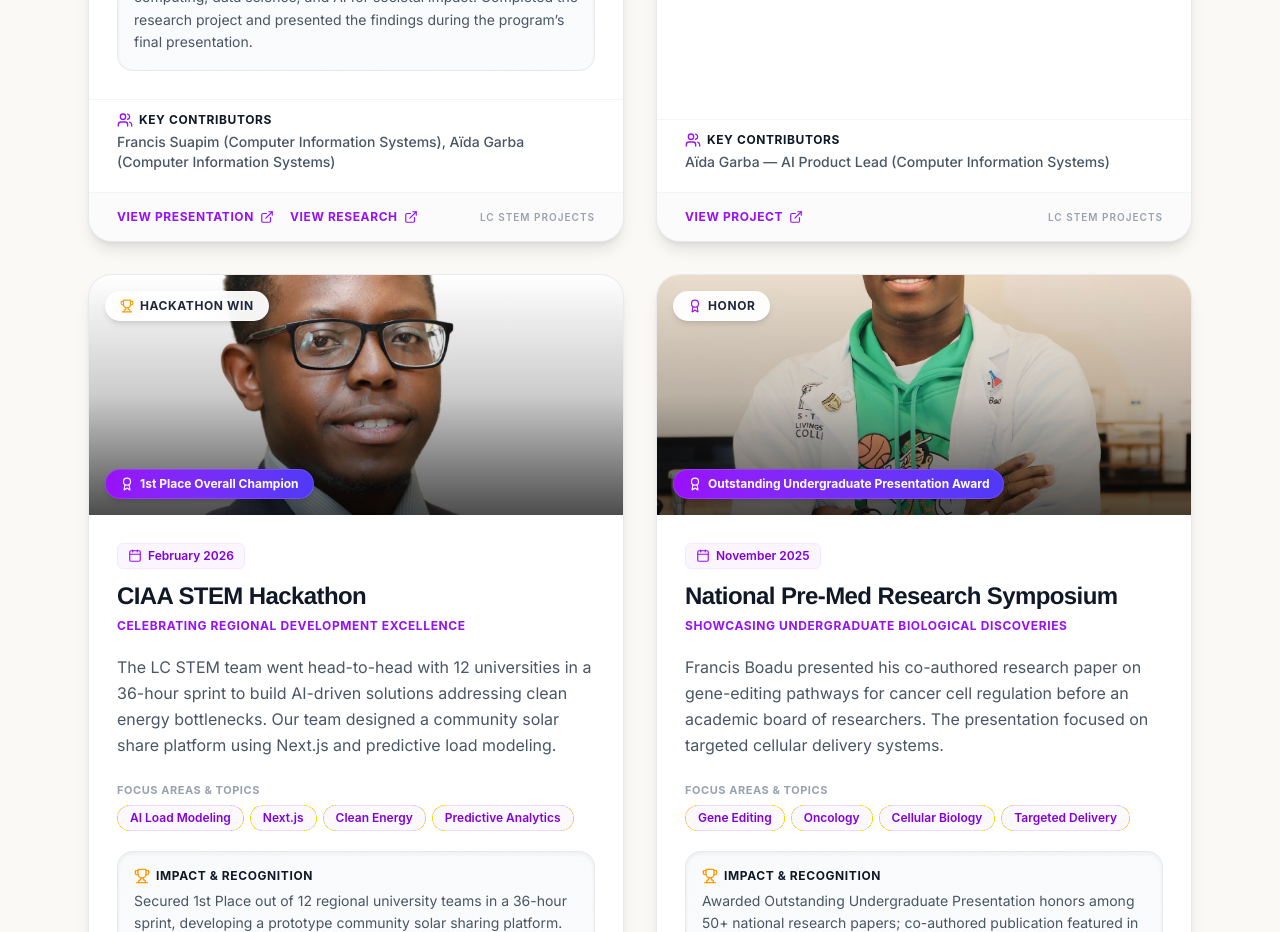
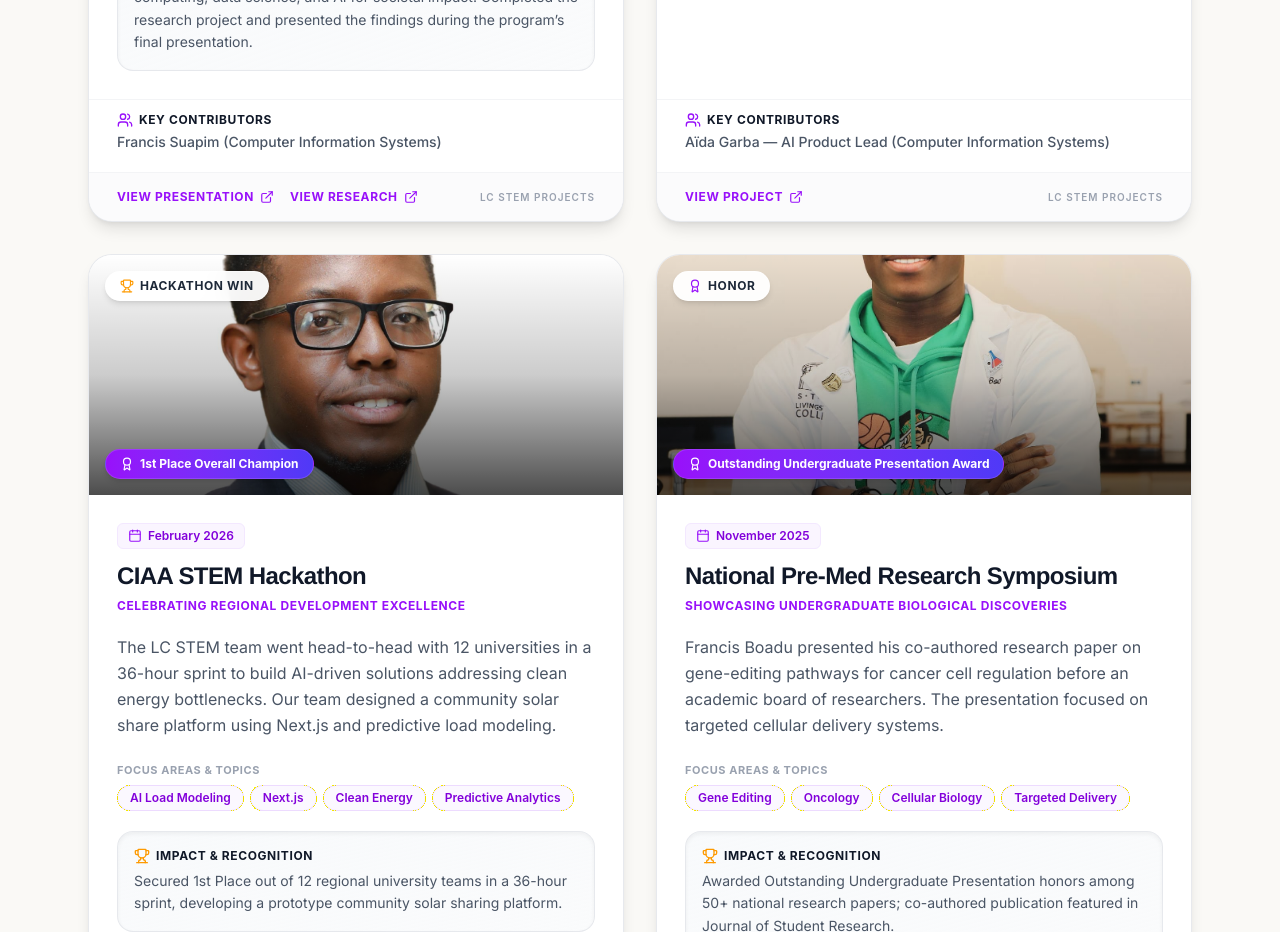
Before and after one commit to Aidarag/lc-stem-website, a Next.js app: page /projects in a window 1280 px wide. Shown: the part 4240-5172 px from the top of the page. Built offline with nearby package versions, Linux system fonts and the light colour scheme; no server answers.

Commit message:
chore: remove Aïda Garba from MSME research project contributors

```diff
--- a/src/data/stemData.ts
+++ b/src/data/stemData.ts
@@ -438,7 +438,7 @@ export const studentProjects: StudentProject[] = [
     subtitle: 'Advanced Computing Student Collaborative (ACSC) — Honolulu, Hawaii',
     description: 'A research project examining structural vulnerability among micro, small, and medium enterprises in Ghana. Through data analysis and visualization, the study explored the factors that make businesses more vulnerable and highlighted patterns affecting their stability and resilience.',
     technologies: ['Python (Pandas/NumPy)', 'Matplotlib & Seaborn', 'Jupyter Notebooks', 'Data Analysis', 'Data Visualization'],
-    team: ['Francis Suapim (Computer Information Systems)', 'Aïda Garba (Computer Information Systems)'],
+    team: ['Francis Suapim (Computer Information Systems)'],
     outcomes: 'Selected to participate in the Advanced Computing Student Collaborative, a research program focused on advanced computing, data science, and AI for societal impact. Completed the research project and presented the findings during the program’s final presentation.',
     demoUrl: '#',
     githubUrl: '#',
```
